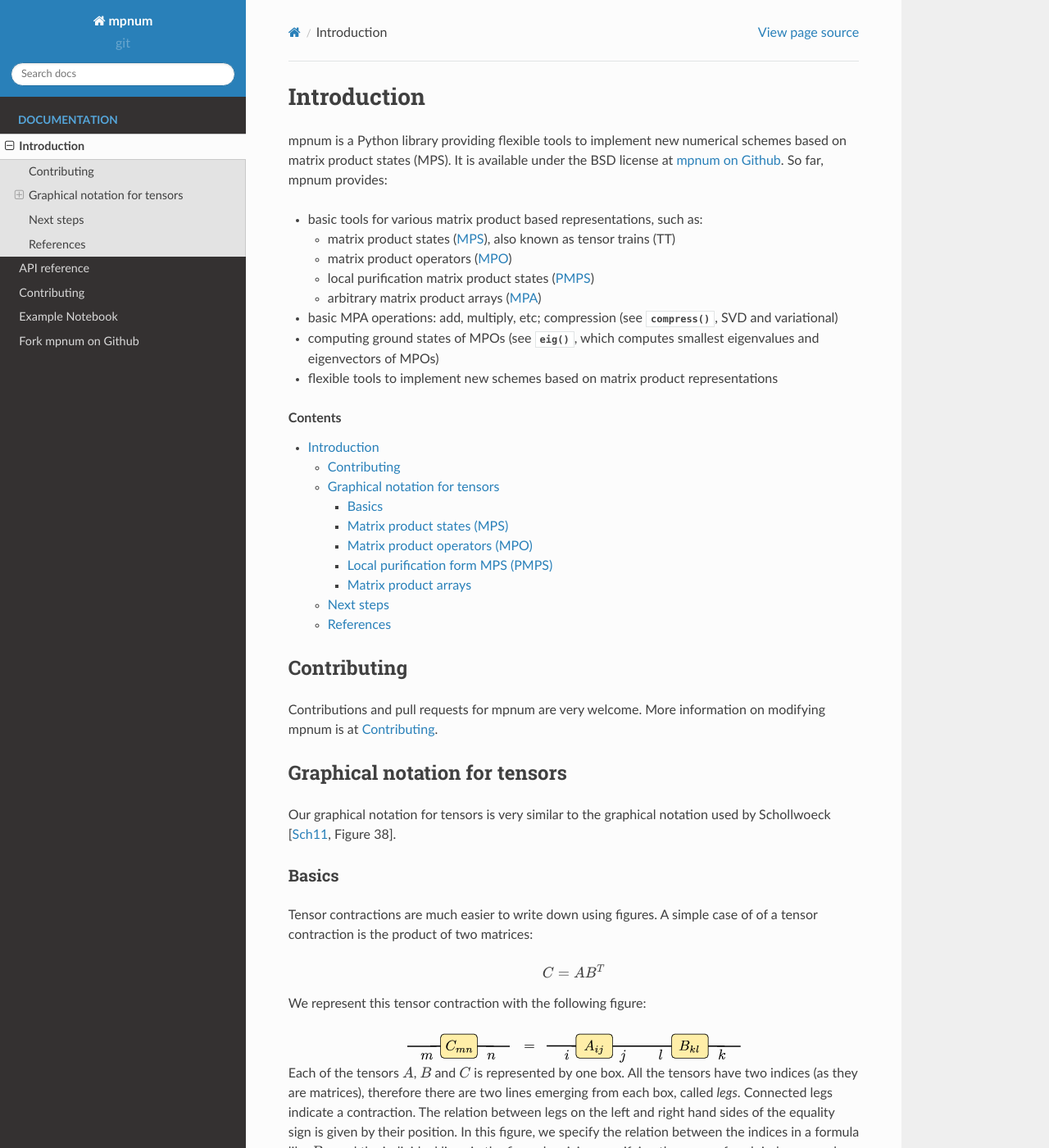
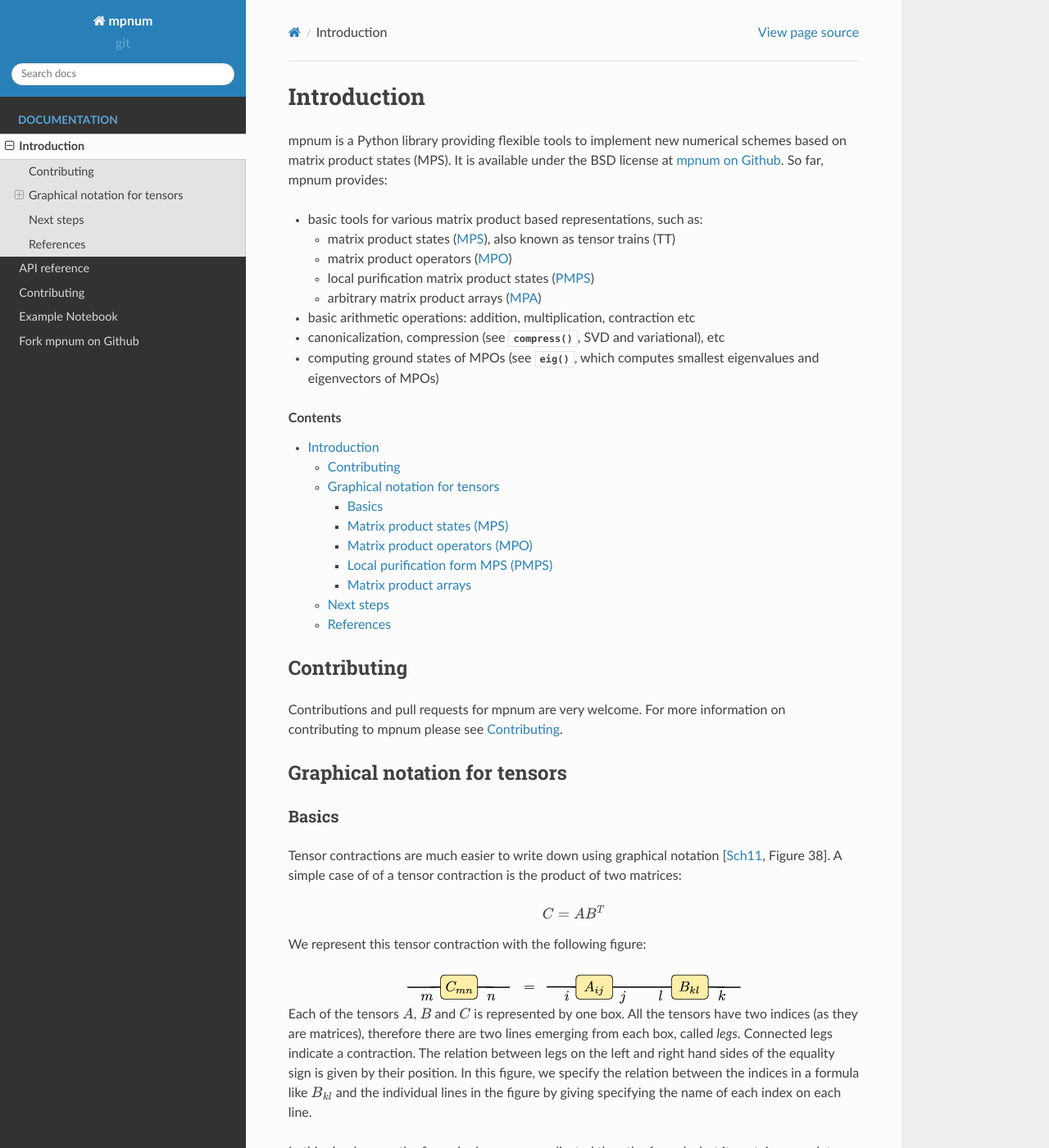
Before and after one commit to vinitX/mpnum, a Sphinx documentation site: the page built from docs/intro.rst, in a window 1280 px wide and 1400 px high. Shown: the whole window at 82% size. Built offline with Sphinx 7.4.7 and the Read the Docs theme 2.0.0, drawn with Linux system fonts in a browser that asks for light colours.

Commit message:
Minor changes to docs

```diff
--- a/docs/index.rst
+++ b/docs/index.rst
@@ -15,8 +15,7 @@
 ==================================================
 
 mpnum is a Python library providing flexible tools to implement new
-numerical schemes based on matrix product states (MPS). It is
-available under the BSD license at
+numerical schemes based on matrix product states (MPS).
 
 
 .. toctree::
--- a/docs/intro.rst
+++ b/docs/intro.rst
@@ -19,14 +19,12 @@
   - local purification matrix product states (:ref:`PMPS <intro-pmps>`)
   - arbitrary matrix product arrays (:ref:`MPA <intro-mpa>`)
 
-- basic MPA operations: add, multiply, etc; compression (see
-  :func:`compress() <mpnum.mparray.MPArray.compress>`, SVD and
-  variational)
+- basic arithmetic operations: addition, multiplication, contraction etc
+- canonicalization, compression (see :func:`compress() <mpnum.mparray.MPArray.compress>`, SVD and
+  variational), etc
 - computing ground states of MPOs (see :func:`eig()
   <mpnum.linalg.eig>`, which computes smallest eigenvalues and
   eigenvectors of MPOs)
-- flexible tools to implement new schemes based on matrix product
-  representations
 
 .. contents::
 
@@ -34,23 +32,18 @@
 Contributing
 ------------
 
-Contributions and pull requests for mpnum are very welcome. More
-information on modifying mpnum is at :ref:`mpnum-development`.
+Contributions and pull requests for mpnum are very welcome. For more
+information on contributing to  mpnum please see :ref:`mpnum-development`.
 
 
 Graphical notation for tensors
 ------------------------------
 
-
-Our graphical notation for tensors is very similar to the graphical
-notation used by Schollwoeck [:ref:`Sch11 <Sch11>`, Figure 38].
-
-
 Basics
 """"""
 
-Tensor contractions are much easier to write down using figures.  A
-simple case of of a tensor contraction is the product of two matrices:
+Tensor contractions are much easier to write down using graphical notation [:ref:`Sch11 <Sch11>`, Figure 38].
+A simple case of of a tensor contraction is the product of two matrices:
 
 .. math::
 
```
Also changed, not shown: other parts of docs/intro.rst (+2 -2 lines).
